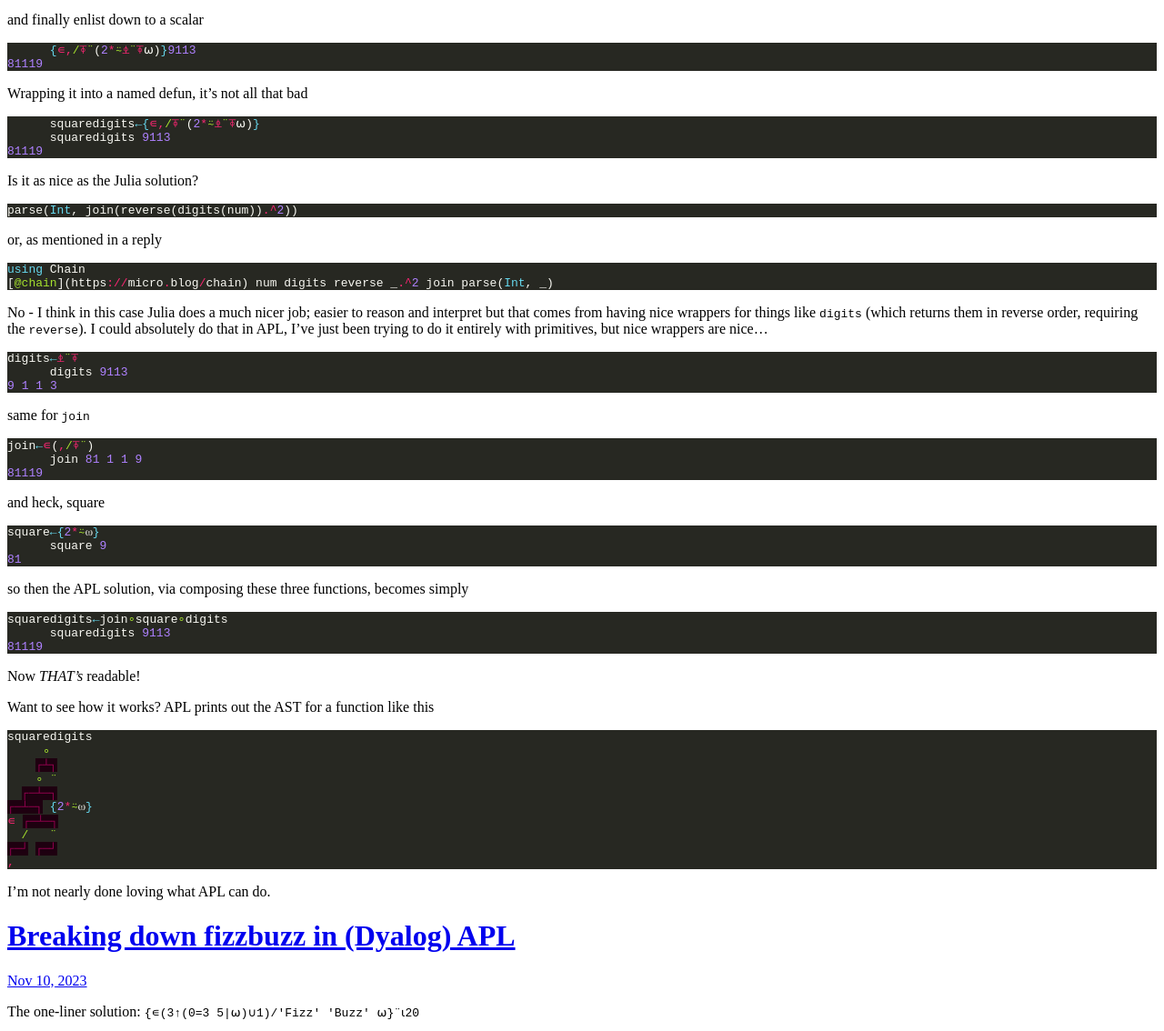
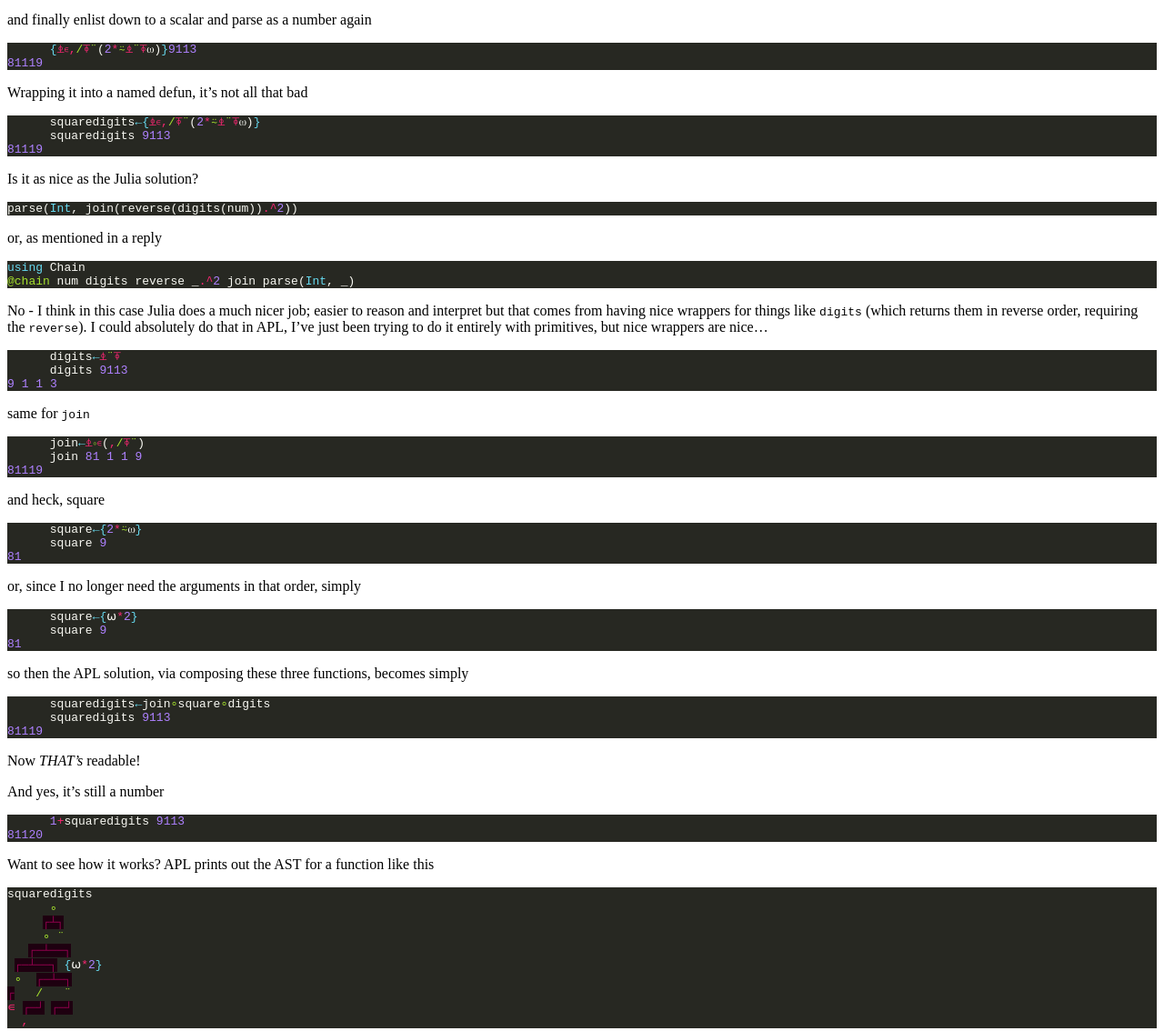
Before and after one commit to jonocarroll/micro.blog, a plain HTML site: page index.html in a window 1280 px wide. Shown: the part 583-1717 px from the top of the page at 91% size. Drawn offline with Linux system fonts and the light colour scheme.

Commit message:
Archiving from Micro.blog.

```diff
--- a/index.html
+++ b/index.html
@@ -51,46 +51,53 @@
 <span style="color:#960050;background-color:#1e0010">┌─────┐</span>
 <span style="color:#960050;background-color:#1e0010">│</span><span style="color:#ae81ff">81119</span><span style="color:#960050;background-color:#1e0010">│</span>
 <span style="color:#960050;background-color:#1e0010">└─────┘</span>
-</code></pre></div><p>and finally enlist down to a scalar</p>
-<div class="highlight"><pre tabindex="0" style="color:#f8f8f2;background-color:#272822;-moz-tab-size:4;-o-tab-size:4;tab-size:4"><code class="language-apl" data-lang="apl">      <span style="color:#66d9ef">{</span><span style="color:#f92672">∊,</span><span style="color:#a6e22e">/</span><span style="color:#f92672">⍕</span><span style="color:#a6e22e">¨</span>(<span style="color:#ae81ff">2</span><span style="color:#f92672">*</span><span style="color:#a6e22e">⍨</span><span style="color:#f92672">⍎</span><span style="color:#a6e22e">¨</span><span style="color:#f92672">⍕</span>⍵)<span style="color:#66d9ef">}</span><span style="color:#ae81ff">9113</span>
+</code></pre></div><p>and finally enlist down to a scalar and parse as a number again</p>
+<div class="highlight"><pre tabindex="0" style="color:#f8f8f2;background-color:#272822;-moz-tab-size:4;-o-tab-size:4;tab-size:4"><code class="language-apl" data-lang="apl">      <span style="color:#66d9ef">{</span><span style="color:#f92672">⍎∊,</span><span style="color:#a6e22e">/</span><span style="color:#f92672">⍕</span><span style="color:#a6e22e">¨</span>(<span style="color:#ae81ff">2</span><span style="color:#f92672">*</span><span style="color:#a6e22e">⍨</span><span style="color:#f92672">⍎</span><span style="color:#a6e22e">¨</span><span style="color:#f92672">⍕</span>⍵)<span style="color:#66d9ef">}</span><span style="color:#ae81ff">9113</span>
 <span style="color:#ae81ff">81119</span>
 </code></pre></div><p>Wrapping it into a named defun, it&rsquo;s not all that bad</p>
-<div class="highlight"><pre tabindex="0" style="color:#f8f8f2;background-color:#272822;-moz-tab-size:4;-o-tab-size:4;tab-size:4"><code class="language-apl" data-lang="apl">      squaredigits<span style="color:#66d9ef">←</span><span style="color:#66d9ef">{</span><span style="color:#f92672">∊,</span><span style="color:#a6e22e">/</span><span style="color:#f92672">⍕</span><span style="color:#a6e22e">¨</span>(<span style="color:#ae81ff">2</span><span style="color:#f92672">*</span><span style="color:#a6e22e">⍨</span><span style="color:#f92672">⍎</span><span style="color:#a6e22e">¨</span><span style="color:#f92672">⍕</span>⍵)<span style="color:#66d9ef">}</span>
+<div class="highlight"><pre tabindex="0" style="color:#f8f8f2;background-color:#272822;-moz-tab-size:4;-o-tab-size:4;tab-size:4"><code class="language-apl" data-lang="apl">      squaredigits<span style="color:#66d9ef">←</span><span style="color:#66d9ef">{</span><span style="color:#f92672">⍎∊,</span><span style="color:#a6e22e">/</span><span style="color:#f92672">⍕</span><span style="color:#a6e22e">¨</span>(<span style="color:#ae81ff">2</span><span style="color:#f92672">*</span><span style="color:#a6e22e">⍨</span><span style="color:#f92672">⍎</span><span style="color:#a6e22e">¨</span><span style="color:#f92672">⍕</span>⍵)<span style="color:#66d9ef">}</span>
       squaredigits <span style="color:#ae81ff">9113</span>
 <span style="color:#ae81ff">81119</span>
 </code></pre></div><p>Is it as nice as the Julia solution?</p>
 <div class="highlight"><pre tabindex="0" style="color:#f8f8f2;background-color:#272822;-moz-tab-size:4;-o-tab-size:4;tab-size:4"><code class="language-julia" data-lang="julia">parse(<span style="color:#66d9ef">Int</span>, join(reverse(digits(num))<span style="color:#f92672">.^</span><span style="color:#ae81ff">2</span>))
 </code></pre></div><p>or, as mentioned in a reply</p>
 <div class="highlight"><pre tabindex="0" style="color:#f8f8f2;background-color:#272822;-moz-tab-size:4;-o-tab-size:4;tab-size:4"><code class="language-julia" data-lang="julia"><span style="color:#66d9ef">using</span> Chain
-[<span style="color:#a6e22e">@chain</span>](https<span style="color:#f92672">://</span>micro<span style="color:#f92672">.</span>blog<span style="color:#f92672">/</span>chain) num digits reverse _<span style="color:#f92672">.^</span><span style="color:#ae81ff">2</span> join parse(<span style="color:#66d9ef">Int</span>, _)
+<span style="color:#a6e22e">@chain</span> num digits reverse _<span style="color:#f92672">.^</span><span style="color:#ae81ff">2</span> join parse(<span style="color:#66d9ef">Int</span>, _)
 </code></pre></div><p>No - I think in this case Julia does a much nicer job; easier to reason and interpret but that comes from having nice wrappers for things like <code>digits</code> (which returns them in reverse order, requiring the <code>reverse</code>). I could absolutely do that in APL, I&rsquo;ve just been trying to do it entirely with primitives, but nice wrappers are nice&hellip;</p>
-<div class="highlight"><pre tabindex="0" style="color:#f8f8f2;background-color:#272822;-moz-tab-size:4;-o-tab-size:4;tab-size:4"><code class="language-apl" data-lang="apl">digits<span style="color:#66d9ef">←</span><span style="color:#f92672">⍎</span><span style="color:#a6e22e">¨</span><span style="color:#f92672">⍕</span>
+<div class="highlight"><pre tabindex="0" style="color:#f8f8f2;background-color:#272822;-moz-tab-size:4;-o-tab-size:4;tab-size:4"><code class="language-apl" data-lang="apl">      digits<span style="color:#66d9ef">←</span><span style="color:#f92672">⍎</span><span style="color:#a6e22e">¨</span><span style="color:#f92672">⍕</span>
       digits <span style="color:#ae81ff">9113</span>
 <span style="color:#ae81ff">9</span> <span style="color:#ae81ff">1</span> <span style="color:#ae81ff">1</span> <span style="color:#ae81ff">3</span>
 </code></pre></div><p>same for <code>join</code></p>
-<div class="highlight"><pre tabindex="0" style="color:#f8f8f2;background-color:#272822;-moz-tab-size:4;-o-tab-size:4;tab-size:4"><code class="language-apl" data-lang="apl">join<span style="color:#66d9ef">←</span><span style="color:#f92672">∊</span>(<span style="color:#f92672">,</span><span style="color:#a6e22e">/</span><span style="color:#f92672">⍕</span><span style="color:#a6e22e">¨</span>)
+<div class="highlight"><pre tabindex="0" style="color:#f8f8f2;background-color:#272822;-moz-tab-size:4;-o-tab-size:4;tab-size:4"><code class="language-apl" data-lang="apl">      join<span style="color:#66d9ef">←</span><span style="color:#f92672">⍎</span><span style="color:#a6e22e">∘</span><span style="color:#f92672">∊</span>(<span style="color:#f92672">,</span><span style="color:#a6e22e">/</span><span style="color:#f92672">⍕</span><span style="color:#a6e22e">¨</span>)
       join <span style="color:#ae81ff">81</span> <span style="color:#ae81ff">1</span> <span style="color:#ae81ff">1</span> <span style="color:#ae81ff">9</span>
 <span style="color:#ae81ff">81119</span>
 </code></pre></div><p>and heck, square</p>
-<div class="highlight"><pre tabindex="0" style="color:#f8f8f2;background-color:#272822;-moz-tab-size:4;-o-tab-size:4;tab-size:4"><code class="language-apl" data-lang="apl">square<span style="color:#66d9ef">←</span><span style="color:#66d9ef">{</span><span style="color:#ae81ff">2</span><span style="color:#f92672">*</span><span style="color:#a6e22e">⍨</span>⍵<span style="color:#66d9ef">}</span>
+<div class="highlight"><pre tabindex="0" style="color:#f8f8f2;background-color:#272822;-moz-tab-size:4;-o-tab-size:4;tab-size:4"><code class="language-apl" data-lang="apl">      square<span style="color:#66d9ef">←</span><span style="color:#66d9ef">{</span><span style="color:#ae81ff">2</span><span style="color:#f92672">*</span><span style="color:#a6e22e">⍨</span>⍵<span style="color:#66d9ef">}</span>
+      square <span style="color:#ae81ff">9</span>
+<span style="color:#ae81ff">81</span>
+</code></pre></div><p>or, since I no longer need the arguments in that order, simply</p>
+<div class="highlight"><pre tabindex="0" style="color:#f8f8f2;background-color:#272822;-moz-tab-size:4;-o-tab-size:4;tab-size:4"><code class="language-apl" data-lang="apl">      square<span style="color:#66d9ef">←</span><span style="color:#66d9ef">{</span>⍵<span style="color:#f92672">*</span><span style="color:#ae81ff">2</span><span style="color:#66d9ef">}</span>
       square <span style="color:#ae81ff">9</span>
 <span style="color:#ae81ff">81</span>
 </code></pre></div><p>so then the APL solution, via composing these three functions, becomes simply</p>
-<div class="highlight"><pre tabindex="0" style="color:#f8f8f2;background-color:#272822;-moz-tab-size:4;-o-tab-size:4;tab-size:4"><code class="language-apl" data-lang="apl">squaredigits<span style="color:#66d9ef">←</span>join<span style="color:#a6e22e">∘</span>square<span style="color:#a6e22e">∘</span>digits
+<div class="highlight"><pre tabindex="0" style="color:#f8f8f2;background-color:#272822;-moz-tab-size:4;-o-tab-size:4;tab-size:4"><code class="language-apl" data-lang="apl">      squaredigits<span style="color:#66d9ef">←</span>join<span style="color:#a6e22e">∘</span>square<span style="color:#a6e22e">∘</span>digits
       squaredigits <span style="color:#ae81ff">9113</span>
 <span style="color:#ae81ff">81119</span>
 </code></pre></div><p>Now <em>THAT&rsquo;s</em> readable!</p>
-<p>Want to see how it works? APL prints out the AST for a function like this</p>
+<p>And yes, it&rsquo;s still a number</p>
+<div class="highlight"><pre tabindex="0" style="color:#f8f8f2;background-color:#272822;-moz-tab-size:4;-o-tab-size:4;tab-size:4"><code class="language-apl" data-lang="apl">      <span style="color:#ae81ff">1</span><span style="color:#f92672">+</span>squaredigits <span style="color:#ae81ff">9113</span>
+<span style="color:#ae81ff">81120</span>
+</code></pre></div><p>Want to see how it works? APL prints out the AST for a function like this</p>
 <div class="highlight"><pre tabindex="0" style="color:#f8f8f2;background-color:#272822;-moz-tab-size:4;-o-tab-size:4;tab-size:4"><code class="language-apl" data-lang="apl">squaredigits
-     <span style="color:#a6e22e">∘</span>
-    <span style="color:#960050;background-color:#1e0010">┌┴┐</span>
-    <span style="color:#a6e22e">∘</span> <span style="color:#a6e22e">¨</span>
-  <span style="color:#960050;background-color:#1e0010">┌─┴─┐</span>
-<span style="color:#960050;background-color:#1e0010">┌─┴─┐</span> <span style="color:#66d9ef">{</span><span style="color:#ae81ff">2</span><span style="color:#f92672">*</span><span style="color:#a6e22e">⍨</span>⍵<span style="color:#66d9ef">}</span>
-<span style="color:#f92672">∊</span> <span style="color:#960050;background-color:#1e0010">┌─┴─┐</span>
-  <span style="color:#a6e22e">/</span>   <span style="color:#a6e22e">¨</span>
-<span style="color:#960050;background-color:#1e0010">┌─┘</span> <span style="color:#960050;background-color:#1e0010">┌─┘</span>
-<span style="color:#f92672">,</span>
+      <span style="color:#a6e22e">∘</span>
+     <span style="color:#960050;background-color:#1e0010">┌┴┐</span>
+     <span style="color:#a6e22e">∘</span> <span style="color:#a6e22e">¨</span>
+   <span style="color:#960050;background-color:#1e0010">┌─┴──┐</span>
+ <span style="color:#960050;background-color:#1e0010">┌─┴──┐</span> <span style="color:#66d9ef">{</span>⍵<span style="color:#f92672">*</span><span style="color:#ae81ff">2</span><span style="color:#66d9ef">}</span>
+ <span style="color:#a6e22e">∘</span>  <span style="color:#960050;background-color:#1e0010">┌─┴─┐</span>
+<span style="color:#960050;background-color:#1e0010">┌</span>   <span style="color:#a6e22e">/</span>   <span style="color:#a6e22e">¨</span>
+<span style="color:#f92672">∊</span> <span style="color:#960050;background-color:#1e0010">┌─┘</span> <span style="color:#960050;background-color:#1e0010">┌─┘</span>
+  <span style="color:#f92672">,</span>
 </code></pre></div><p>I&rsquo;m not nearly done loving what APL can do.</p>
 
 		</div>
@@ -993,9 +1000,9 @@ dots
 end
 
 gif(anim, fps = 24)
-</code></pre><p><img src="https://jcarroll.xyz/uploads/2022/ea5f75012f.gif" alt=""></p>
+</code></pre><p><img src="https://cdn.uploads.micro.blog/64109/2022/ea5f75012f.gif" alt=""></p>
 <p>Moving the points around, I get a new version all of my own</p>
-<p><img src="https://jcarroll.xyz/uploads/2022/b776bf8259.gif" alt=""></p>
+<p><img src="https://cdn.uploads.micro.blog/64109/2022/b776bf8259.gif" alt=""></p>
 <p>I&rsquo;m very happy with how these turned out, and I&rsquo;ve learned a lot! A gist of the code to make these is hosted here: <a href="https://gist.github.com/jonocarroll/27f9b57332424ea50ec2970e74d8e3b3">https://gist.github.com/jonocarroll/27f9b57332424ea50ec2970e74d8e3b3</a></p>
 <p>If there are better ways to do any of the steps (there surely are) please feel free to let me know!</p>
 <p>Was this fun? You Bezier ass!</p>
```
